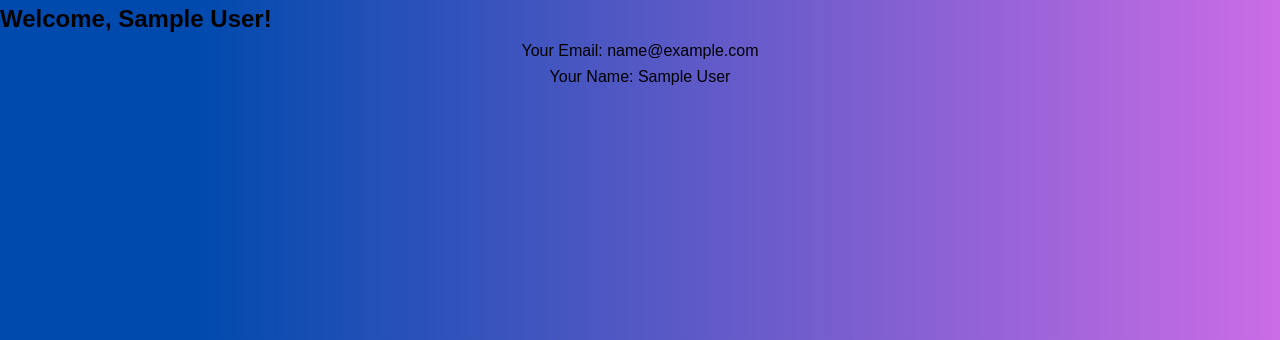
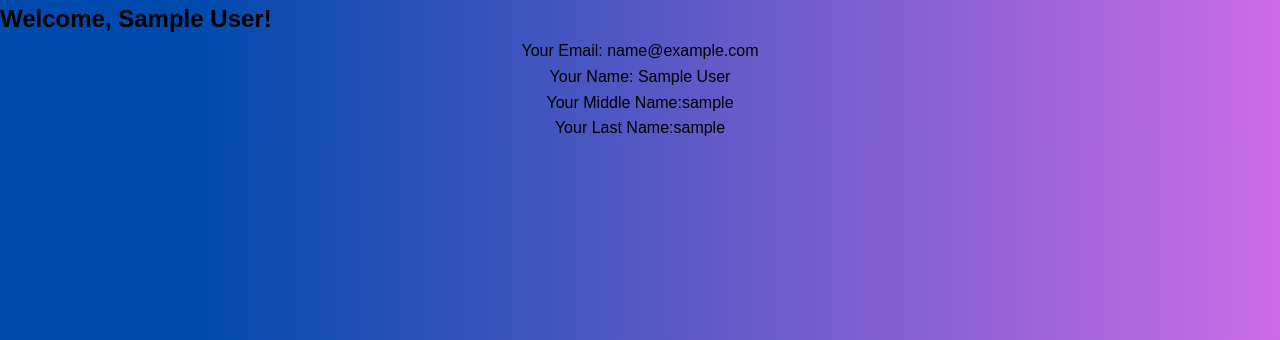
Before and after one commit to Revuuu/Capstone, a PHP site: page /PAGES/Profile/profile.php in a window 1280 px wide. Shown: the part 102-442 px from the top of the page. Run offline with PHP 8.4, Linux system fonts and the light colour scheme; the visitor is signed in with stand-in values (Sample User, id 1).

Commit message:
Update profile.php
Added middle name and last name for user registration

```diff
--- a/PAGES/Profile/profile.php
+++ b/PAGES/Profile/profile.php
@@ -35,6 +35,19 @@ if (isset($_SESSION['user_id']) && isset($_SESSION['user_name']) && isset($_SESS
       <p>Your Name: <?php echo $_SESSION['user_name']; ?></p>
 
   <?php endif; ?>
+
+
+<?php if (isset($_SESSION['user_mname'])): ?>
+    <p>Your Middle Name:<?php echo $_SESSION['user_mname']; ?></p>
+<?php else: ?>
+  <p>No middle name</p>
+<?php endif; ?>
+<?php if (isset($_SESSION['user_lname'])): ?>
+    <p>Your Last Name:<?php echo $_SESSION['user_lname']; ?></p>
+<?php endif; ?>
+
+
+
 </body>
 </html>
 
```
